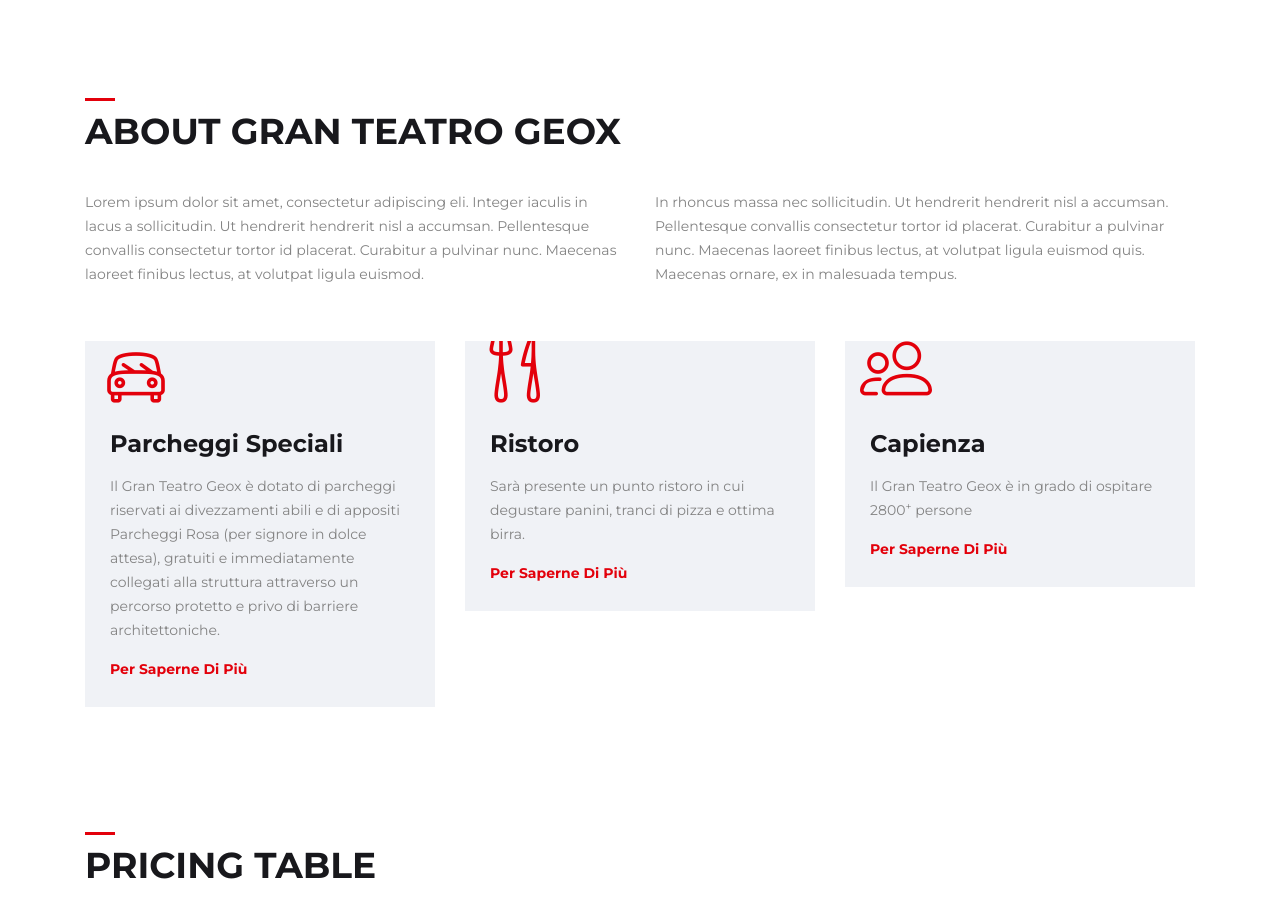
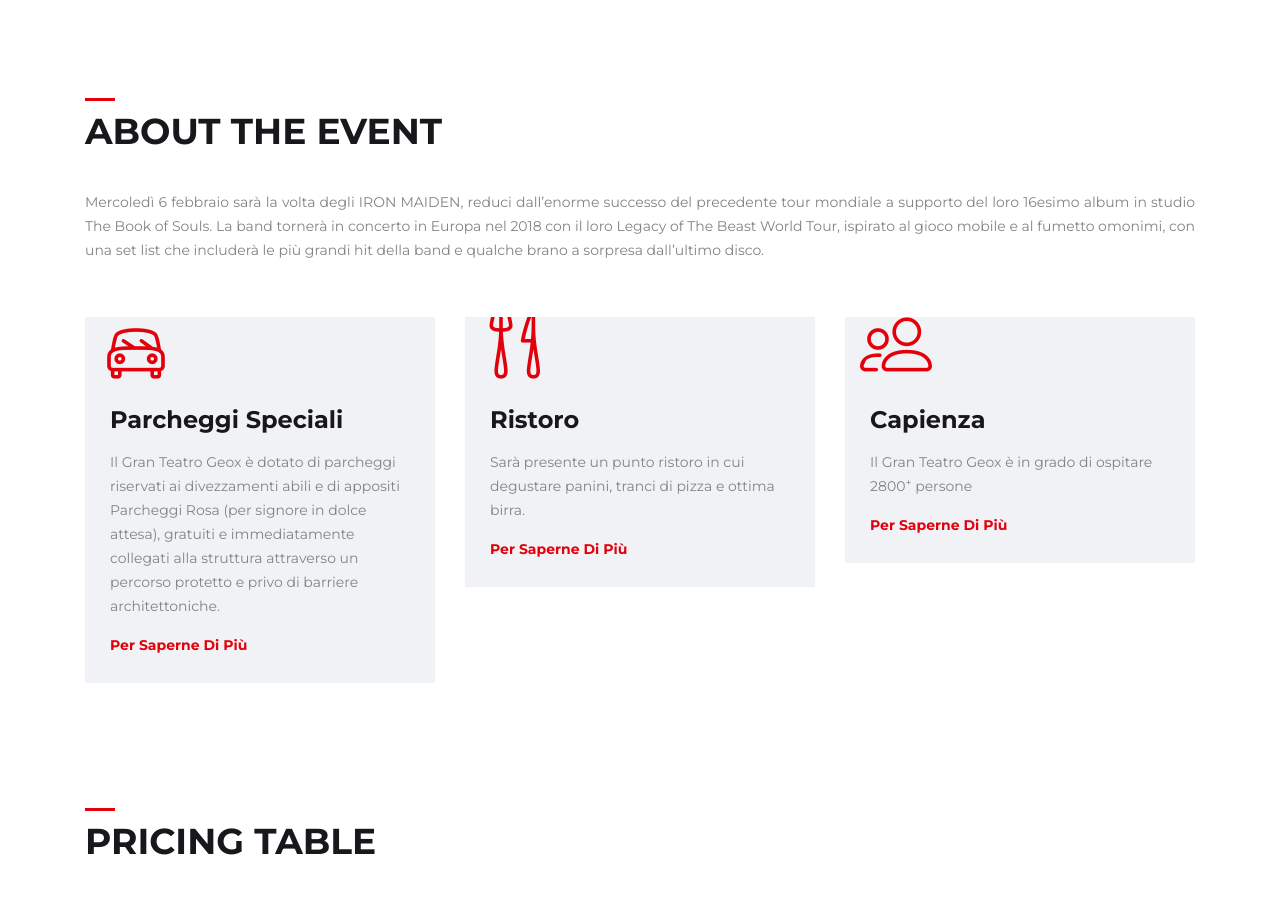
Before and after one commit to AndreaCavazzini/ProgettoConcerto, a website: page index.html in a window 1280 px wide. Shown: the part 1419-2317 px from the top of the page. Drawn offline with Linux system fonts and the light colour scheme; files whose address does not match are found by name.

Commit message:
About the event inserito

```diff
--- a/index.html
+++ b/index.html
@@ -243,27 +243,21 @@
 <!--about the event -->
 <section class="pt100 pb100">
     <div class="container">
-         <!--event features-->
+        <!--event features-->
         <div class="section_title">
             <h3 class="title">
-                About Gran Teatro Geox
+                About the event
             </h3>
         </div>
 
         <div class="row justify-content-center">
-            <div class="col-12 col-md-6">
-                <p>
-                    Lorem ipsum dolor sit amet, consectetur adipiscing eli. Integer iaculis in lacus a
-                    sollicitudin. Ut hendrerit hendrerit nisl a accumsan. Pellentesque convallis consectetur tortor
-                    id placerat. Curabitur a pulvinar nunc. Maecenas laoreet finibus lectus, at volutpat ligula
-                    euismod.
-                </p>
-            </div>
-            <div class="col-12 col-md-6">
-                <p>
-                    In rhoncus massa nec sollicitudin. Ut hendrerit hendrerit nisl a accumsan. Pellentesque
-                    convallis consectetur tortor id placerat. Curabitur a pulvinar nunc. Maecenas laoreet finibus
-                    lectus, at volutpat ligula euismod quis. Maecenas ornare, ex in malesuada tempus.
+            <div class="col-12">
+                <p style="text-align: justify">
+                    Mercoledì 6 febbraio sarà la volta degli IRON MAIDEN, reduci dall’enorme successo del precedente tour
+                    mondiale a supporto del loro 16esimo album in studio The Book of Souls. La band tornerà in concerto
+                    in Europa nel 2018 con il loro Legacy of The Beast World Tour, ispirato al gioco mobile e al fumetto
+                    omonimi, con una set list che includerà le più grandi hit della band e qualche brano a sorpresa
+                    dall’ultimo disco.
                 </p>
             </div>
         </div>
```
